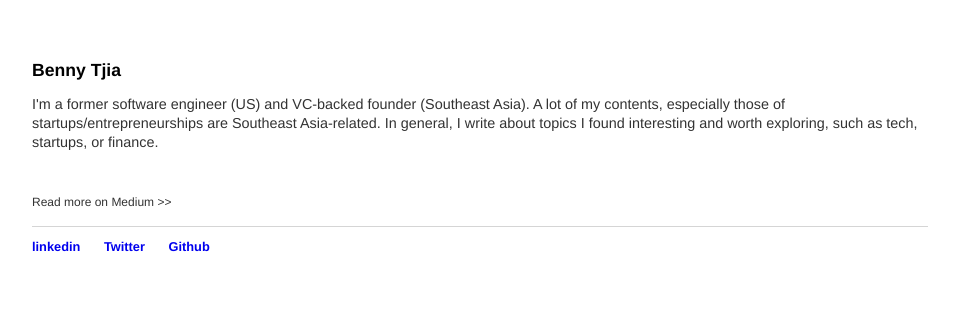
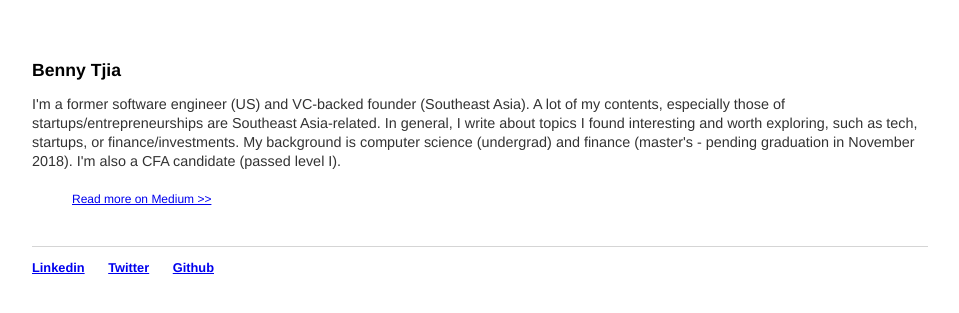
Before and after one commit to bennytjia/bennytjia.github.io, a Jekyll site: the page built from index.html, in a window 1280 px wide. Shown: the top 313 px of the page, without its empty margins (160-1119 px from the left). Built offline with Jekyll 4.4.1, drawn with Linux system fonts in a browser that asks for light colours.

Commit message:
modified layout

```diff
--- a/_layouts/default.html
+++ b/_layouts/default.html
@@ -15,9 +15,9 @@
 			</div><!-- /.container -->
 			<footer>
 	    		<ul>
-	        		<li><a href="https://www.linkedin.com/in/tjhgie/">linkedin</a></li>
-	        		<li><a href="https://twitter.com/BennyTjia">Twitter</a></li>
-	        		<li><a href="https://github.com/bennytjia">Github</a></li>
+	        		<li><a target="_blank" href="https://www.linkedin.com/in/tjhgie/">Linkedin</a></li>
+	        		<li><a target="_blank" href="https://twitter.com/BennyTjia">Twitter</a></li>
+	        		<li><a target="_blank" href="https://github.com/bennytjia">Github</a></li>
 				</ul>
 			</footer>
 		</body>
--- a/css/main.css
+++ b/css/main.css
@@ -13,7 +13,7 @@ nav ul li, footer ul li {
     margin-right: 20px;
 }
 a {
-    text-decoration: none;
+
 }
 a:hover {
     text-decoration: underline;
--- a/index.html
+++ b/index.html
@@ -5,11 +5,11 @@ title: Thoughts on tech, startups, and finance | Southeast Asia
 
 <div class="blurb">
   <h1>Benny Tjia</h1>
-	<p>I'm a former software engineer (US) and VC-backed founder (Southeast Asia). A lot of my contents, especially those of startups/entrepreneurships are Southeast Asia-related. In general, I write about topics I found interesting and worth exploring, such as tech, startups, or finance. </p>
+	<p>I'm a former software engineer (US) and VC-backed founder (Southeast Asia). A lot of my contents, especially those of startups/entrepreneurships are Southeast Asia-related. In general, I write about topics I found interesting and worth exploring, such as tech, startups, or finance/investments. My background is computer science (undergrad) and finance (master's - pending graduation in November 2018). I'm also a CFA candidate (passed level I).</p>
 	<ul id="feed" class="posts">
+		<li><a target="_blank" href="https://medium.com/@bennytjia"><small>Read more on Medium >></small></a></li>
+	</ul>
 
-	</ul>
-	<a href="https://medium.com/@bennytjia"><p><small>Read more on Medium >></small></p></a>
 </div><!-- /.blurb -->
 
 <script src="https://ajax.googleapis.com/ajax/libs/jquery/3.3.1/jquery.min.js"></script>
```
